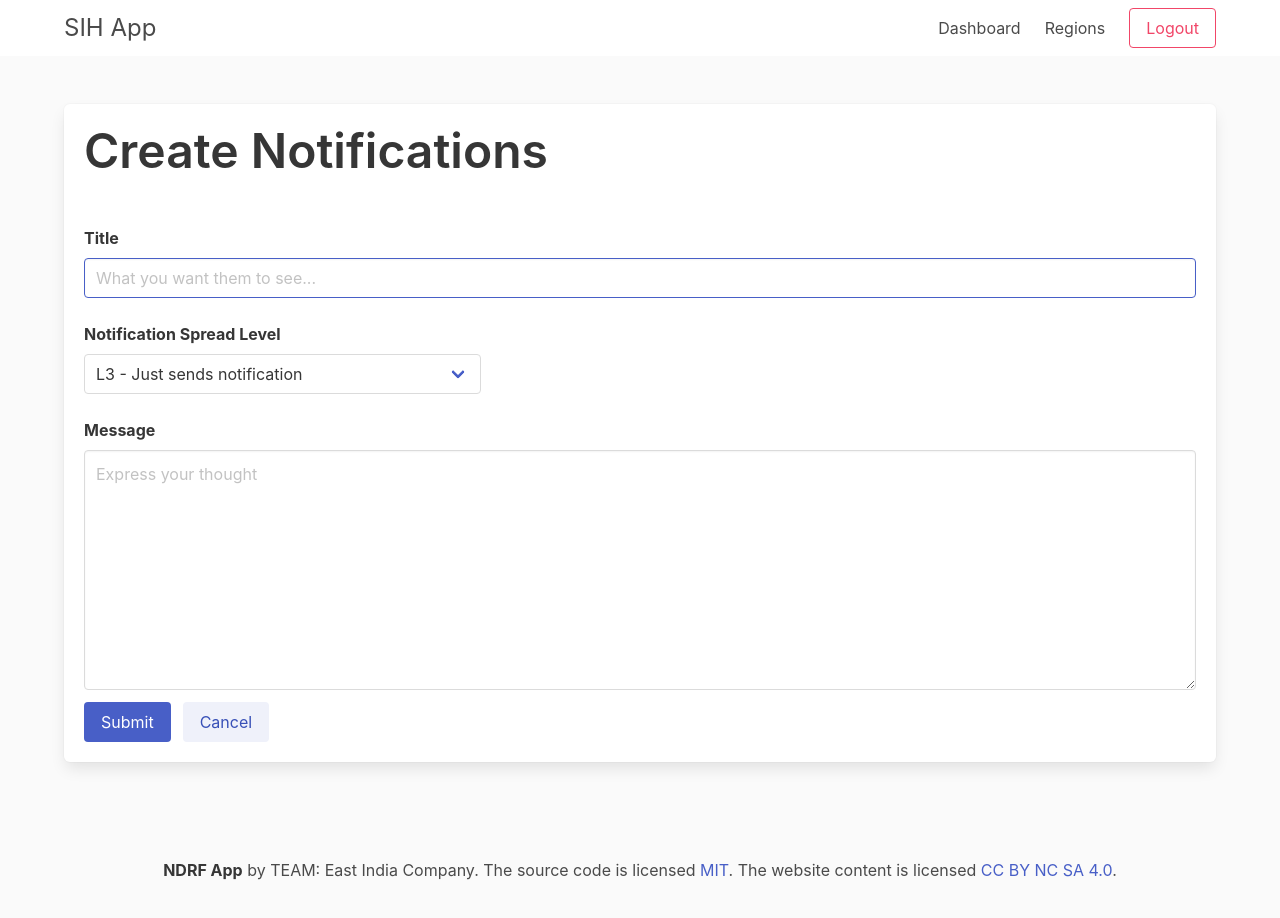
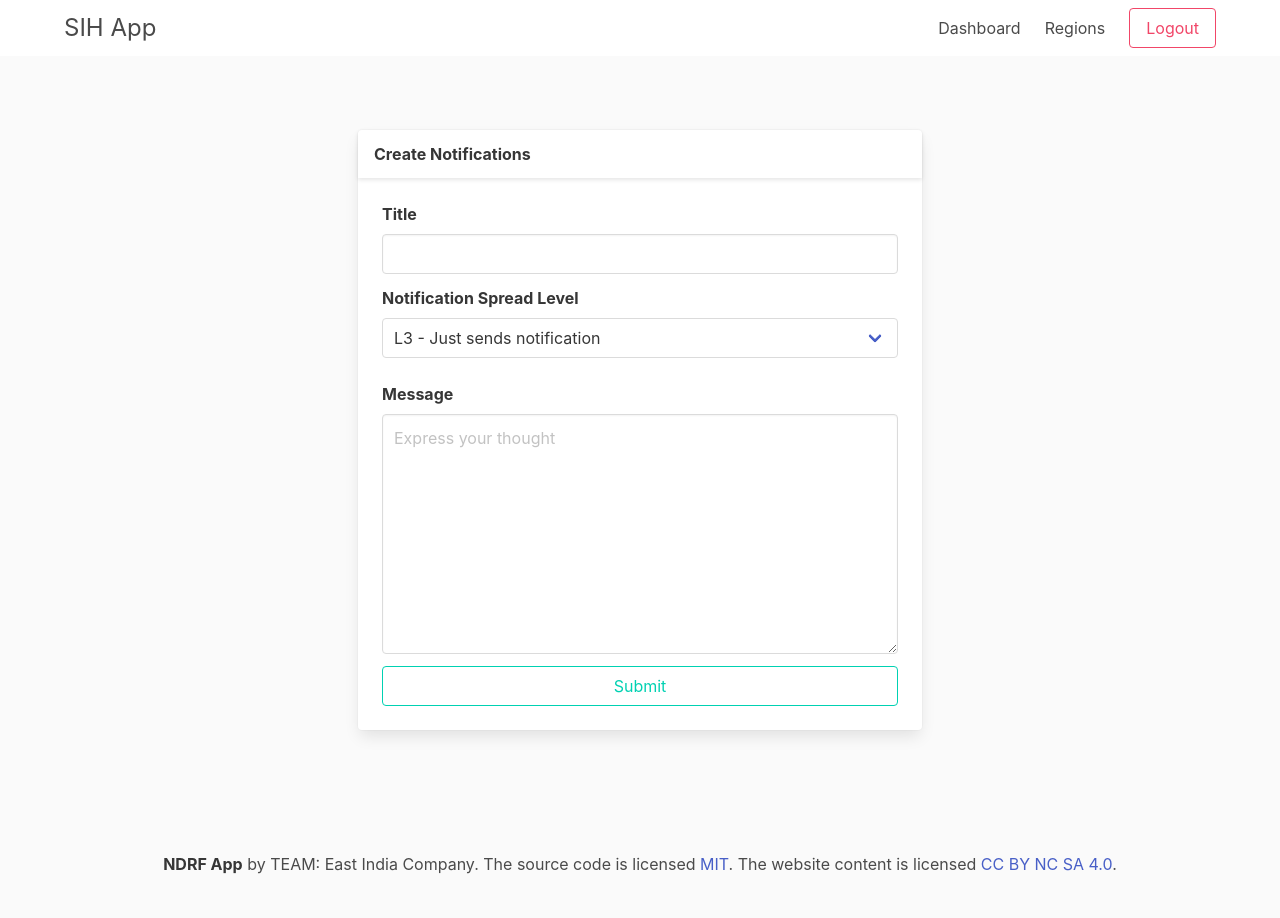
Before and after one commit to smartclash/SIH-Frontend, a Next.js app: page /notifications/create in a window 1280 px wide. Shown: the top 918 px of the page. Built offline with nearby package versions, Linux system fonts and the light colour scheme.

Commit message:
Redesign Notification create Page

```diff
--- a/components/Notifications/CreateNotifications.tsx
+++ b/components/Notifications/CreateNotifications.tsx
@@ -9,13 +9,19 @@ const CreateNotifications: NextPage = () => {
 
     return (
         <>
-            <label className='label'>Title</label>
-            <input className='input is-link mb-5' type='text' placeholder='What you want them to see...' />
-
+            <div className='card-content'>
+                <form action=''>
+                    <div className='field'>
+                        <label htmlFor='title' className='label'>Title</label>
+                        <div className='control'>
+                            <input type='text' className='input' id='title' />
+                        </div>
+                    </div>
+                    <div className='field'>
                         <div className='field mb-5'>
                             <label className='label'>Notification Spread Level</label>
                             <div className='control'>
-                    <div className='select'>
+                                <div className='select is-fullwidth'>
                                     <select onChange={event => {
                                         console.log(event.target.value)
                                         if (event.target.value === 'L1') {
@@ -48,13 +54,13 @@ const CreateNotifications: NextPage = () => {
                             )
 
                         }
-            <div className='field is-grouped'>
+                    </div>
+                    <div className='field'>
                         <div className='control'>
-                    <button className='button is-link'>Submit</button>
+                            <input type='submit' value='Submit' className='button is-primary is-outlined is-fullwidth' />
                         </div>
-                <div className='control'>
-                    <button className='button is-link is-light'>Cancel</button>
                     </div>
+                </form>
             </div>
         </>
     )
--- a/package.json
+++ b/package.json
@@ -11,6 +11,7 @@
   },
   "dependencies": {
     "bulma": "^0.9.4",
+    "jodit-react": "^1.3.15",
     "next": "^12.2.5",
     "react": "18.2.0",
     "react-dom": "18.2.0",
--- a/pages/notifications/create.tsx
+++ b/pages/notifications/create.tsx
@@ -5,11 +5,17 @@ import Create from '@/components/Notifications/CreateNotifications'
 const NotificationsPage: NextPage = () => (
     <section className='hero has-background-white-bis is-fullheight-with-navbar'>
         <div className='hero-body'>
-            <div className='container box'>
-                <div className='mb-6'>
-                    <p className='title is-1'>Create Notifications</p>
+            <div className='container'>
+                <div className='columns'>
+                    <div className='column is-half is-offset-3'>
+                        <div className='card'>
+                            <div className='card-header'>
+                                <p className='card-header-title'>Create Notifications</p>
+                            </div>
+                            <Create />
+                        </div>
+                    </div>
                 </div>
-                <Create />
             </div>
         </div>
     </section>
```
Lines whose indentation alone changed are shown as unchanged.
